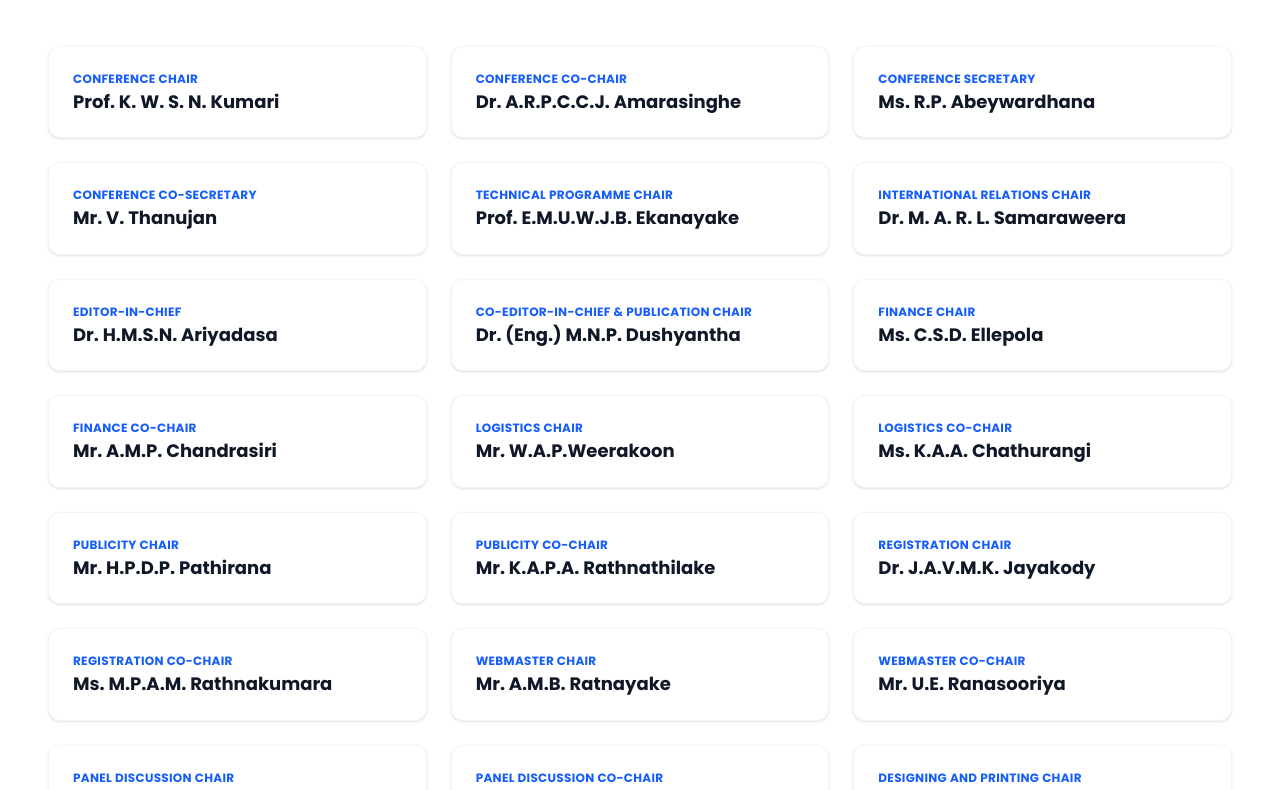
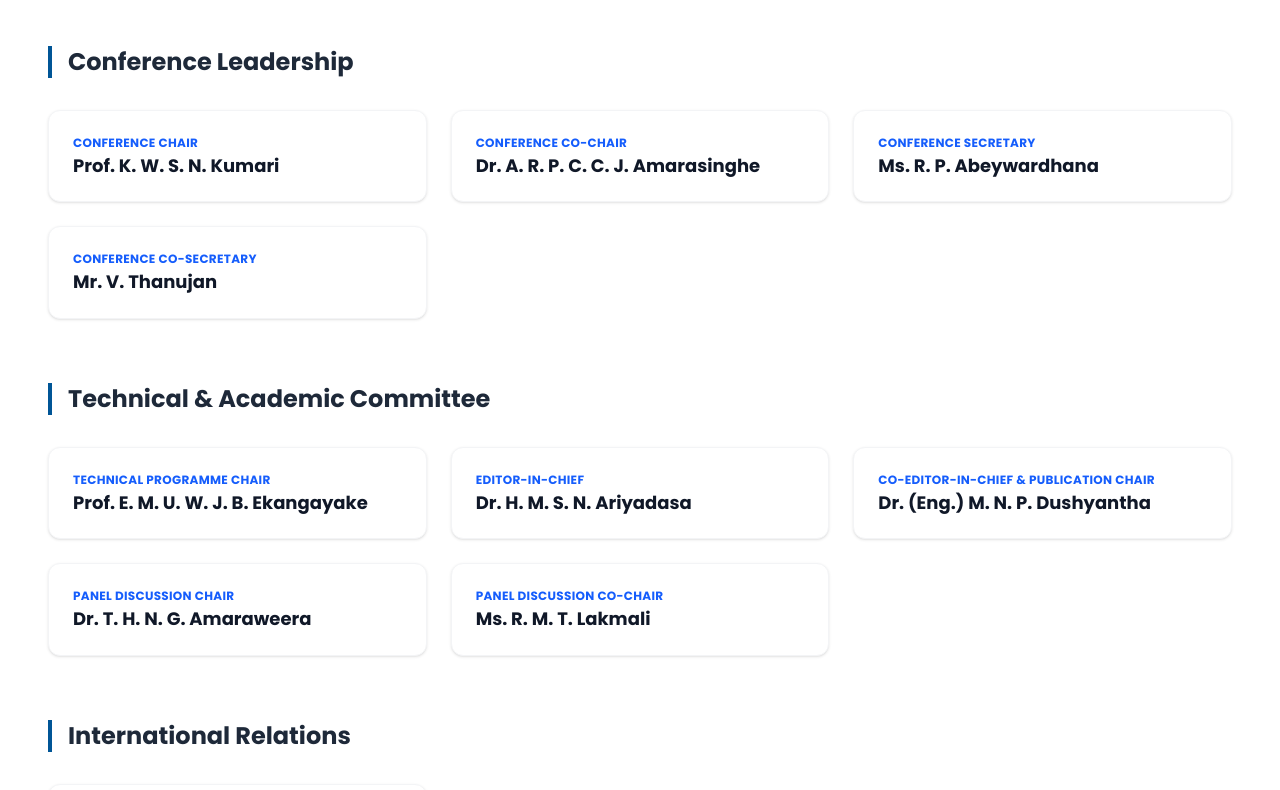
Before and after one commit to geeganage-yeran/Impetus_2026, a React (Vite) app: page /committee in a window 1280 px wide. Shown: the part 1400-2190 px from the top of the page. Built offline with nearby package versions, Linux system fonts and the light colour scheme.

Commit message:
Refactor ThemeSection and Committee components for improved organization; group conference committee members and enhance theme descriptions for clarity

```diff
--- a/src/pages/Committe.jsx
+++ b/src/pages/Committe.jsx
@@ -12,33 +12,89 @@ const advisoryCommittee = [
   { name: "Prof. E. M. U. W. J. B. Ekanayake", role: "Prof, Dept. of Computer Science & Informatics", dept: "Uva Wellassa University", img: "/committee/ekanayake.jpg" },
 ];
 
-const conferenceCommittee = [
+// Grouped Conference Committee Data
+const conferenceCommitteeGroups = [
+  {
+    title: "Conference Leadership",
+    members: [
       { role: "Conference Chair", name: "Prof. K. W. S. N. Kumari" },
-  { role: "Conference Co-Chair", name: "Dr. A.R.P.C.C.J. Amarasinghe" },
-  { role: "Conference Secretary", name: "Ms. R.P. Abeywardhana" },
-  { role: "Conference Co-Secretary", name: "Mr. V. Thanujan" },
-  { role: "Technical Programme Chair", name: "Prof. E.M.U.W.J.B. Ekanayake" },
-  { role: "International Relations Chair", name: "Dr. M. A. R. L. Samaraweera" },
-  { role: "Editor-in-Chief", name: "Dr. H.M.S.N. Ariyadasa" },
-  { role: "Co-Editor-in-Chief & Publication Chair", name: "Dr. (Eng.) M.N.P. Dushyantha" },
-  { role: "Finance Chair", name: "Ms. C.S.D. Ellepola" },
-  { role: "Finance Co-Chair", name: "Mr. A.M.P. Chandrasiri" },
-  { role: "Logistics Chair", name: "Mr. W.A.P.Weerakoon" },
-  { role: "Logistics Co-Chair", name: "Ms. K.A.A. Chathurangi" },
-  { role: "Publicity Chair", name: "Mr. H.P.D.P. Pathirana" },
-  { role: "Publicity Co-Chair", name: "Mr. K.A.P.A. Rathnathilake" },
-  { role: "Registration Chair", name: "Dr. J.A.V.M.K. Jayakody" },
-  { role: "Registration Co-Chair", name: "Ms. M.P.A.M. Rathnakumara" },
-  { role: "Webmaster Chair", name: "Mr. A.M.B. Ratnayake" },
-  { role: "Webmaster Co-Chair", name: "Mr. U.E. Ranasooriya" },
+      { role: "Conference Co-Chair", name: "Dr. A. R. P. C. C. J. Amarasinghe" },
+      { role: "Conference Secretary", name: "Ms. R. P. Abeywardhana" },
+      { role: "Conference Co-Secretary", name: "Mr. V. Thanujan" }
+    ]
+  },
+  {
+    title: "Technical & Academic Committee",
+    members: [
+      { role: "Technical Programme Chair", name: "Prof. E. M. U. W. J. B. Ekangayake" },
+      { role: "Editor-in-Chief", name: "Dr. H. M. S. N. Ariyadasa" },
+      { role: "Co-Editor-in-Chief & Publication Chair", name: "Dr. (Eng.) M. N. P. Dushyantha" },
       { role: "Panel Discussion Chair", name: "Dr. T. H. N. G. Amaraweera" },
-  { role: "Panel Discussion Co-Chair", name: "Ms. R.M.T. Lakmali" },
-  { role: "Designing and Printing Chair", name: "Dr. M.M.S.N. Premetilake" },
-  { role: "Designing and Printing Co-Chair", name: "Ms. B.C. Liyanapathirana" },
+      { role: "Panel Discussion Co-Chair", name: "Ms. R. M. T. Lakmali" }
+    ]
+  },
+  {
+    title: "International Relations",
+    members: [
+      { role: "International Relations Chair", name: "Dr. M. A. R. L. Samaraweera" }
+    ]
+  },
+  {
+    title: "Finance Committee",
+    members: [
+      { role: "Finance Chair", name: "Ms. C. S. D. Ellepola" },
+      { role: "Finance Co-Chair", name: "Mr. A. M. P. Chandrasiri" }
+    ]
+  },
+  {
+    title: "Logistics Committee",
+    members: [
+      { role: "Logistics Chair", name: "Mr. W. A. P. Weerakoon" },
+      { role: "Logistics Co-Chair", name: "Ms. K. A. A. Chathurangi" }
+    ]
+  },
+  {
+    title: "Publicity Committee",
+    members: [
+      { role: "Publicity Chair", name: "Mr. H. P. D. P. Pathirana" },
+      { role: "Publicity Co-Chair", name: "Mr. K. A. P. A. Rathnathilake" }
+    ]
+  },
+  {
+    title: "Registration Committee",
+    members: [
+      { role: "Registration Chair", name: "Dr. J. A. V. M. K. Jayakody" },
+      { role: "Registration Co-Chair", name: "Ms. M. P. A. M. Rathnakumara" }
+    ]
+  },
+  {
+    title: "Web & IT Committee",
+    members: [
+      { role: "Webmaster Chair", name: "Mr. A. M. B. Rathnayake" },
+      { role: "Webmaster Co-Chair", name: "Mr. U. E. Randsooriya" }
+    ]
+  },
+  {
+    title: "Designing & Printing Committee",
+    members: [
+      { role: "Designing and Printing Chair", name: "Dr. M. M. S. N. Premetilake" },
+      { role: "Designing and Printing Co-Chair", name: "Ms. B. C. Liyanapathirana" }
+    ]
+  },
+  {
+    title: "Hall Arrangements Committee",
+    members: [
       { role: "Hall Arrangements Chair", name: "Dr. Dilan Karunathilaka" },
-  { role: "Hall Arrangements Co-Chair", name: "Mr. R.D.A.U. Pallegama" },
-  { role: "Hospitality Co-Chair", name: "Ms. K.W.H.M.I.M. Hearth" },
-  { role: "Hospitality Co-Chair", name: "Ms. Y. Milani" },
+      { role: "Hall Arrangements Co-Chair", name: "Mr. R. D. A. U. Pallegama" }
+    ]
+  },
+  {
+    title: "Hospitality Committee",
+    members: [
+      { role: "Hospitality Co-Chair", name: "Ms. K. W. H. M. I. M. Hearth" },
+      { role: "Hospitality Co-Chair", name: "Ms. Y. Milani" }
+    ]
+  }
 ];
 
 const technicalTracks = [
@@ -104,32 +160,36 @@ const AdvisorySection = ({ title, members }) => (
   </div>
 );
 
-// --- 2. Conference Committee Grid Section (Horizontal Layout - No Icon) ---
-const ConferenceCommitteeGrid = ({ title, members }) => (
+// --- 2. Grouped Conference Committee Section ---
+const ConferenceCommitteeGrouped = ({ groups }) => (
   <div className="mb-24 last:mb-0">
     <div className="flex items-center justify-center mb-12" data-aos="fade-up">
       <div className="h-px bg-gray-200 w-16 md:w-32"></div>
       <h2 className="text-2xl md:text-3xl font-bold text-center text-[#005596] px-6 uppercase tracking-wider">
-        {title}
+        Conference Committee
       </h2>
       <div className="h-px bg-gray-200 w-16 md:w-32"></div>
     </div>
 
-    <div className="max-w-7xl mx-auto px-4">
-      {/* Horizontal Grid Layout */}
+    <div className="max-w-7xl mx-auto px-4 space-y-16">
+      {groups.map((group, groupIndex) => (
+        <div key={groupIndex} data-aos="fade-up">
+          {/* Sub-Group Title */}
+          <h3 className="text-xl md:text-2xl font-bold text-gray-800 mb-8 border-l-4 border-[#005596] pl-4">
+            {group.title}
+          </h3>
+
+          {/* Members Grid */}
           <div className="grid grid-cols-1 md:grid-cols-2 lg:grid-cols-3 gap-6">
-        {members.map((m, i) => (
+            {group.members.map((m, i) => (
               <div
                 key={i}
-            data-aos="fade-up"
-            data-aos-delay={i * 30}
                 className="group flex flex-col p-6 bg-white border border-gray-100 rounded-xl shadow-sm hover:shadow-lg hover:border-blue-200 transition-all duration-300 relative overflow-hidden"
               >
                 {/* Top accent bar */}
                 <div className="absolute top-0 left-0 w-full h-1 bg-gradient-to-r from-blue-400 to-blue-600 transform scale-x-0 group-hover:scale-x-100 transition-transform duration-500 origin-left"></div>
 
-            {/* Content Container */}
-            <div>
+                <div className="flex-grow">
                   <p className="text-xs font-bold text-blue-600 uppercase tracking-wide mb-1 group-hover:text-blue-700">
                     {m.role}
                   </p>
@@ -140,6 +200,8 @@ const ConferenceCommitteeGrid = ({ title, members }) => (
               </div>
             ))}
           </div>
+        </div>
+      ))}
     </div>
   </div>
 );
@@ -241,15 +303,15 @@ export default function Committee() {
             Meet the Team
           </h1>
           <p className="text-gray-600 text-lg max-w-2xl mx-auto leading-relaxed">
-            The dedicated academic and student leaders working behind the scenes to steer innovation and ensure the success of this Conference.
+            The dedicated academic and student leaders working behind the scenes to steer innovation and ensure the success of this symposium.
           </p>
         </div>
 
         {/* Advisory Committee - Kept with Images */}
         <AdvisorySection title="Advisory Committee" members={advisoryCommittee} />
 
-        {/* Conference Committee - Horizontal Grid Layout */}
-        <ConferenceCommitteeGrid title="Conference Committee" members={conferenceCommittee} />
+        {/* Conference Committee - Grouped Layout */}
+        <ConferenceCommitteeGrouped groups={conferenceCommitteeGroups} />
 
         {/* Technical Tracks */}
         <TechnicalTracksSection />
--- a/src/pages/Contact.jsx
+++ b/src/pages/Contact.jsx
@@ -10,7 +10,7 @@ export default function Contact() {
       name: "Prof. Sandya Kumari",
       role: "Coordinator",
       email: "sandya@uwu.ac.lk",
-      img: "/committee/kumari.jpg"
+      img: "/committee/kumari.jpeg"
     },
     {
       name: "Ms. Rashmi Abeywardhana",
--- a/src/pages/Registration.jsx
+++ b/src/pages/Registration.jsx
@@ -34,7 +34,7 @@ export default function Registration() {
           <div>
             <h3 className="text-lg font-bold text-amber-900 mb-1">Important Notice for Authors</h3>
             <p className="text-amber-800 leading-relaxed">
-              Authors/Presenters must register for the conference on or before <span className="font-bold">May 30, 2026</span>.
+              Authors/Presenters must register for the conference on or before <span className="font-bold">May 20, 2026</span>.
               The full paper will <span className="underline">not</span> be included in the proceedings if at least one author does not register before the deadline.
             </p>
           </div>
```
Also changed, not shown: src/components/ThemeSection.jsx (+57 -36 lines). Lines whose indentation alone changed are shown as unchanged.
